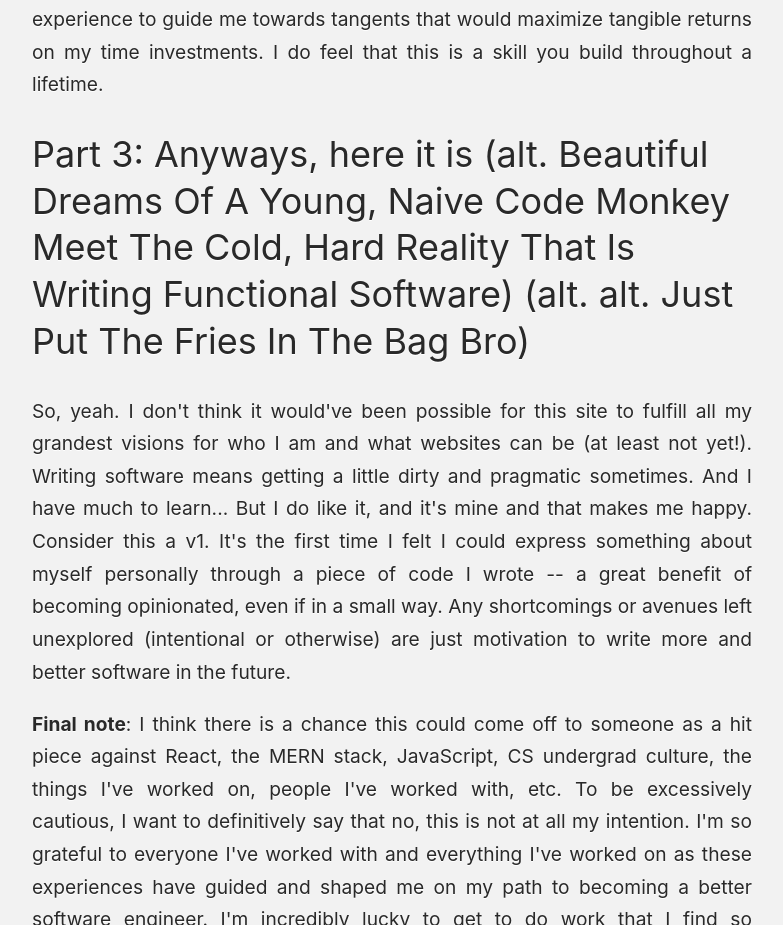
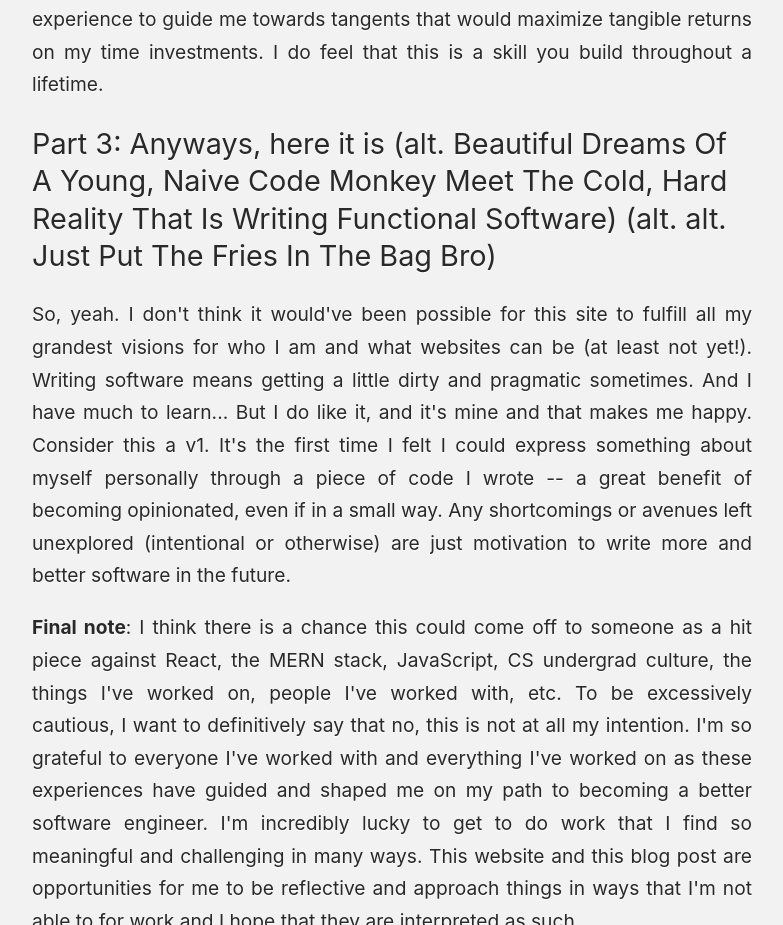
Before and after one commit to andrewtchan/andrewtchan.github.io, an Eleventy site: page posts/how-i-built-my-first-blog-with-11ty.md in a window 1280 px wide. Shown: the part 4680-5605 px from the top of the page, without its empty margins (248-1031 px from the left). Built offline with nearby package versions, Linux system fonts and the light colour scheme; Eleventy itself is replaced by a stand-in of ours; files that its build step writes are made by us from their sources.

Commit message:
fix(blog): post 2 subheading

```diff
--- a/posts/how-i-built-my-first-blog-with-11ty.md
+++ b/posts/how-i-built-my-first-blog-with-11ty.md
@@ -33,7 +33,7 @@ I was curious to see how much of my experience working in frontend and backend f
 
 In other words, it was kinda hard in a completely different way than I was used to things being hard. I consider this much more of a web project than a programming one. On one hand, I was building a website, and a dead simple one at that. I'd built websites before that were orders of magnitude more technically complex. On the other hand, you can see that I had some pretty lofty aspirations for it from the start. I had to actively resist the urge to build a deep, intimate understanding of everything remotely related (and often unrelated) to the tools and standards I was using. When I had real deadlines it had been easier to justify minimally acceptable, if perhaps unsatisfying, understandings when necessary. I am learning to quickly and aggressively pick and choose the rabbit holes I go down, following my gut and previous experience to guide me towards tangents that would maximize tangible returns on my time investments. I do feel that this is a skill you build throughout a lifetime.
 
-# Part 3: Anyways, here it is (alt. Beautiful Dreams Of A Young, Naive Code Monkey Meet The Cold, Hard Reality That Is Writing Functional Software) (alt. alt. Just Put The Fries In The Bag Bro)
+## Part 3: Anyways, here it is (alt. Beautiful Dreams Of A Young, Naive Code Monkey Meet The Cold, Hard Reality That Is Writing Functional Software) (alt. alt. Just Put The Fries In The Bag Bro)
 So, yeah. I don't think it would've been possible for this site to fulfill all my grandest visions for who I am and what websites can be (at least not yet!). Writing software means getting a little dirty and pragmatic sometimes. And I have much to learn... But I do like it, and it's mine and that makes me happy. Consider this a v1. It's the first time I felt I could express something about myself personally through a piece of code I wrote -- a great benefit of becoming opinionated, even if in a small way. Any shortcomings or avenues left unexplored (intentional or otherwise) are just motivation to write more and better software in the future.
 
 **Final note**: I think there is a chance this could come off to someone as a hit piece against React, the MERN stack, JavaScript, CS undergrad culture, the things I've worked on, people I've worked with, etc. To be excessively cautious, I want to definitively say that no, this is not at all my intention. I'm so grateful to everyone I've worked with and everything I've worked on as these experiences have guided and shaped me on my path to becoming a better software engineer. I'm incredibly lucky to get to do work that I find so meaningful and challenging in many ways. This website and this blog post are opportunities for me to be reflective and approach things in ways that I'm not able to for work and I hope that they are interpreted as such.
```
